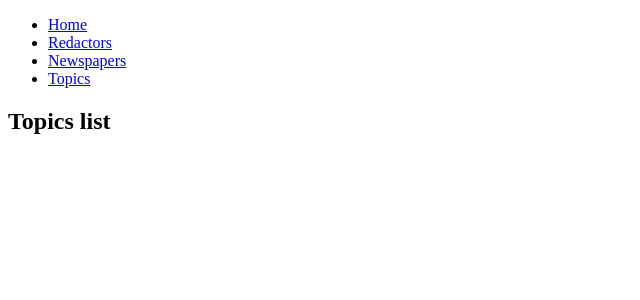
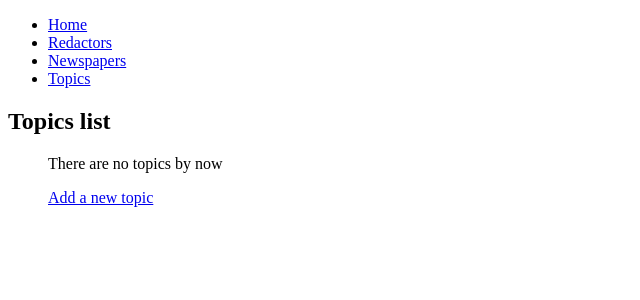
Before and after one commit to Wallian169/newspaper-agency, a Django app: page //topics/ in a window 1280 px wide. Shown: the top 300 px of the page, without its empty margins (0-640 px from the left). Run offline with Django 5.2, Linux system fonts and the light colour scheme; data that the repository does not hold is empty.

Commit message:
created TopicCreateView with appropriate html file
Added possibility to create new topic from 'topic_list.html' by link that leads to 'topic_form.html'

```diff
--- a/manage_app/urls.py
+++ b/manage_app/urls.py
@@ -2,13 +2,16 @@ from django.urls import path
 
 from manage_app.views import (
     index,
-    TopicListView
+    TopicListView,
+    TopicCreateView,
+
 )
 
 
 urlpatterns = [
     path("", index, name="index"),
     path("/topics/", TopicListView.as_view(), name="topics"),
+    path("/topics/create/", TopicCreateView.as_view(), name="topic-create"),
 ]
 
 app_name = "manage_app"
--- a/manage_app/views.py
+++ b/manage_app/views.py
@@ -1,5 +1,6 @@
 from django.http import HttpRequest, HttpResponse
 from django.shortcuts import render
+from django.urls import reverse_lazy
 from django.views import generic
 
 from manage_app.models import Redactor, Newspaper, Topic
@@ -23,3 +24,9 @@ def index(request: HttpRequest) -> HttpResponse:
 
 class TopicListView(generic.ListView):
     model = Topic
+
+
+class TopicCreateView(generic.CreateView):
+    model = Topic
+    fields = "__all__"
+    success_url = reverse_lazy("manage_app:topics")
--- a/templates/manage_app/topic_list.html
+++ b/templates/manage_app/topic_list.html
@@ -5,6 +5,9 @@
   <ul>
     {% for topic in topic_list %}
     	<li>{{ topic }}</li>
+      {% empty %}
+      <p>There are no topics by now</p>
     {% endfor %}
+    <a href="{% url 'manage_app:topic-create' %}">Add a new topic</a>
   </ul>
 {% endblock %}
```
Also changed, not shown: templates/manage_app/topic_form.html (added, +10 -0 lines).
